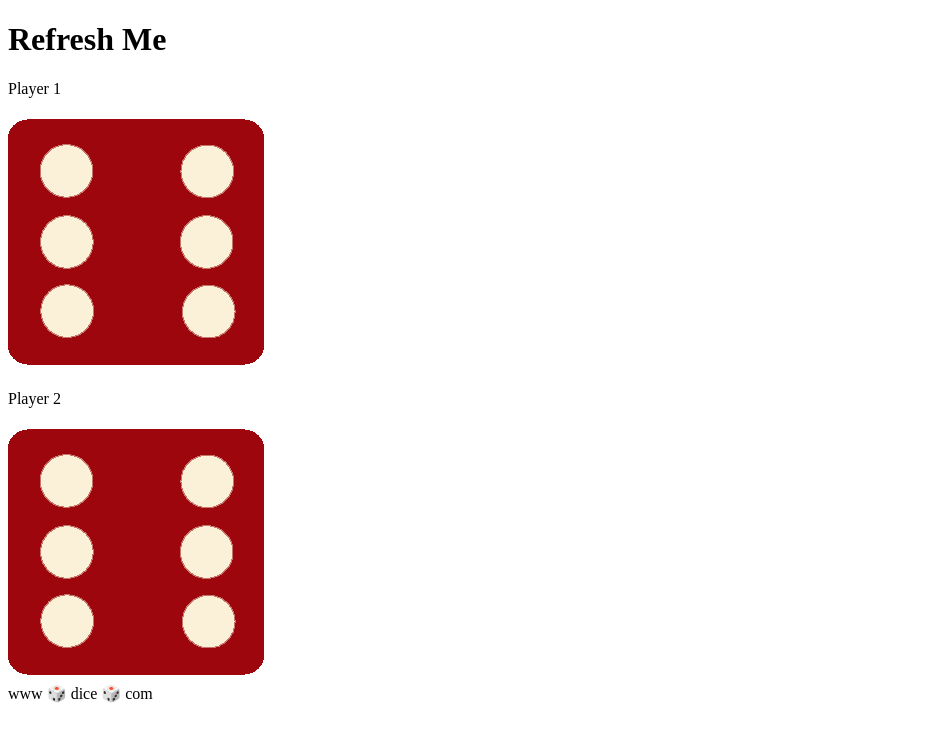
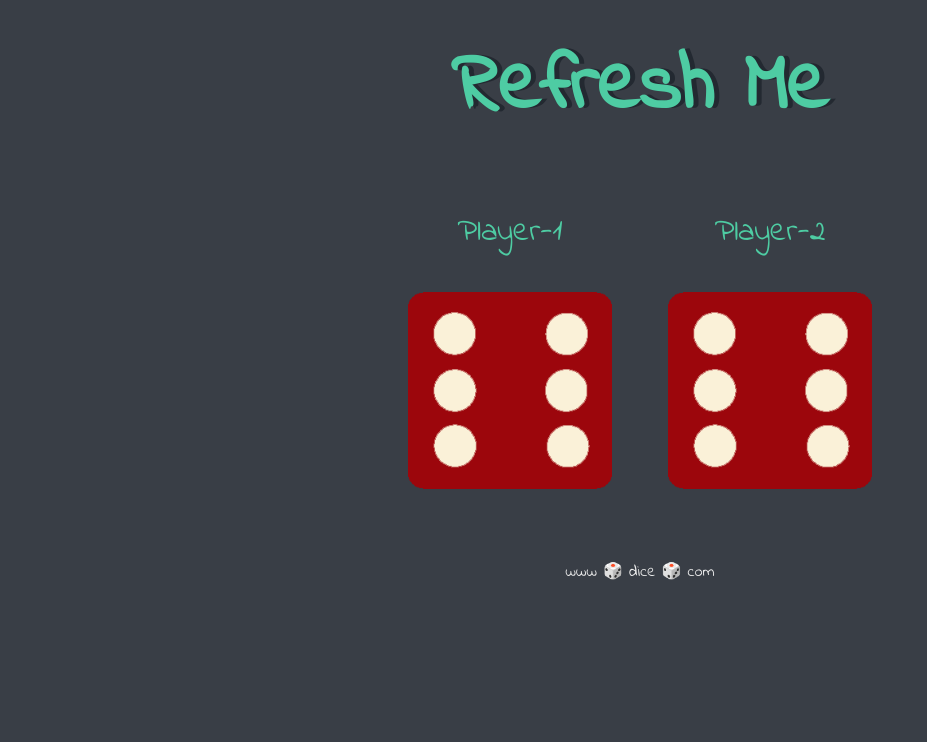
Before and after one commit to Abhilash4597/Dice-Game, a plain HTML site: page index.html in a window 1280 px wide. Shown: the whole page, without its empty margins (0-927 px from the left). Drawn offline with Linux system fonts and the light colour scheme.

Commit message:
added some design and font family changed

```diff
--- a/index.html
+++ b/index.html
@@ -1,33 +1,38 @@
 <!DOCTYPE html>
 <html lang="en" dir="ltr">
+
 <head>
   <meta charset="utf-8">
-    <title>Dicee</title>
-    <link rel="stylesheet" href="styles.css">
+  <link rel="stylesheet" href="style.css">
   <link href="https://fonts.googleapis.com/css?family=Indie+Flower|Lobster" rel="stylesheet">
+  <link rel="shortcut icon"
+    href="https://encrypted-tbn0.gstatic.com/images?q=tbn:ANd9GcSUp4mzekWcCkn3aSZQ2vrWB7Os8CYCtiMLlA&usqp=CAU"
+    type="image/x-icon">
+  <title>DICE GAME</title>
+</head>
 
-  </head>
 <body>
 
   <div class="container">
     <h1>Refresh Me</h1>
 
     <div class="dice">
-        <p>Player 1</p>
+      <p>Player-1</p>
       <img class="img1" src="images/dice6.png">
     </div>
 
     <div class="dice">
-        <p>Player 2</p>
+      <p>Player-2</p>
       <img class="img2" src="images/dice6.png">
     </div>
 
   </div>
 
-
-  </body>
-
   <footer>
     www 🎲 dice 🎲 com
   </footer>
+
+  <script src="script.js"></script>
+</body>
+
 </html>
--- a/style.css
+++ b/style.css
@@ -1,5 +1,5 @@
 body {
-  background-color: #393E46;
+  background-color: #393e46;
 }
 
 .container {
@@ -12,17 +12,18 @@ body {
   text-align: center;
   display: inline-block;
 }
+
 h1 {
   margin: 30px;
-  font-family: 'Lobster', cursive;
+  font-family: 'Indie Flower', cursive;
   text-shadow: 5px 0 #232931;
-  font-size: 8rem;
-  color: #4ECCA3;
+  font-size: 5rem;
+  color: #4ecca3;
 }
 
 p {
   font-size: 2rem;
-  color: #4ECCA3;
+  color: #4ecca3;
   font-family: 'Indie Flower', cursive;
 }
 
@@ -32,7 +33,7 @@ img {
 
 footer {
   margin-top: 5%;
-  color: #EEEEEE;
+  color: #eeeeee;
   text-align: center;
   font-family: 'Indie Flower', cursive;
 }
```
Also changed, not shown: script.js (added). Lines whose indentation alone changed are shown as unchanged.
